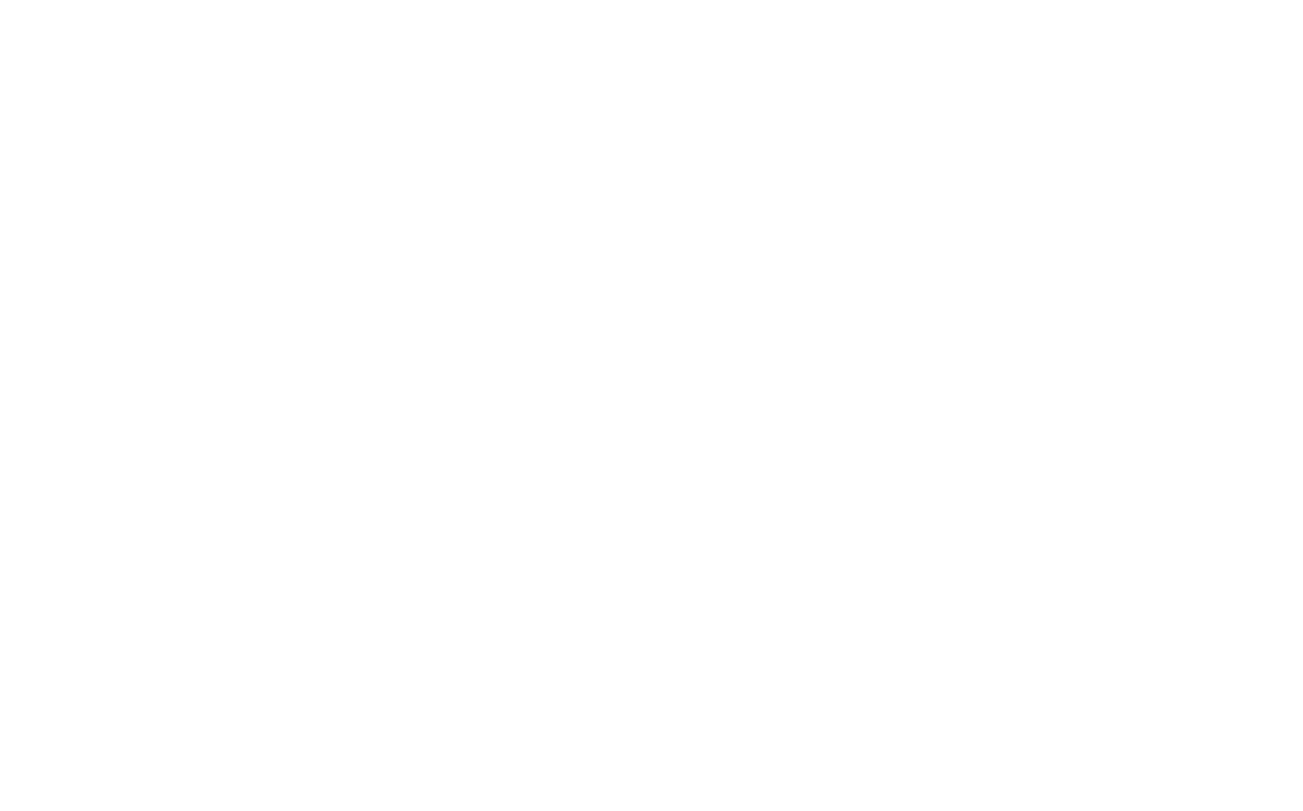
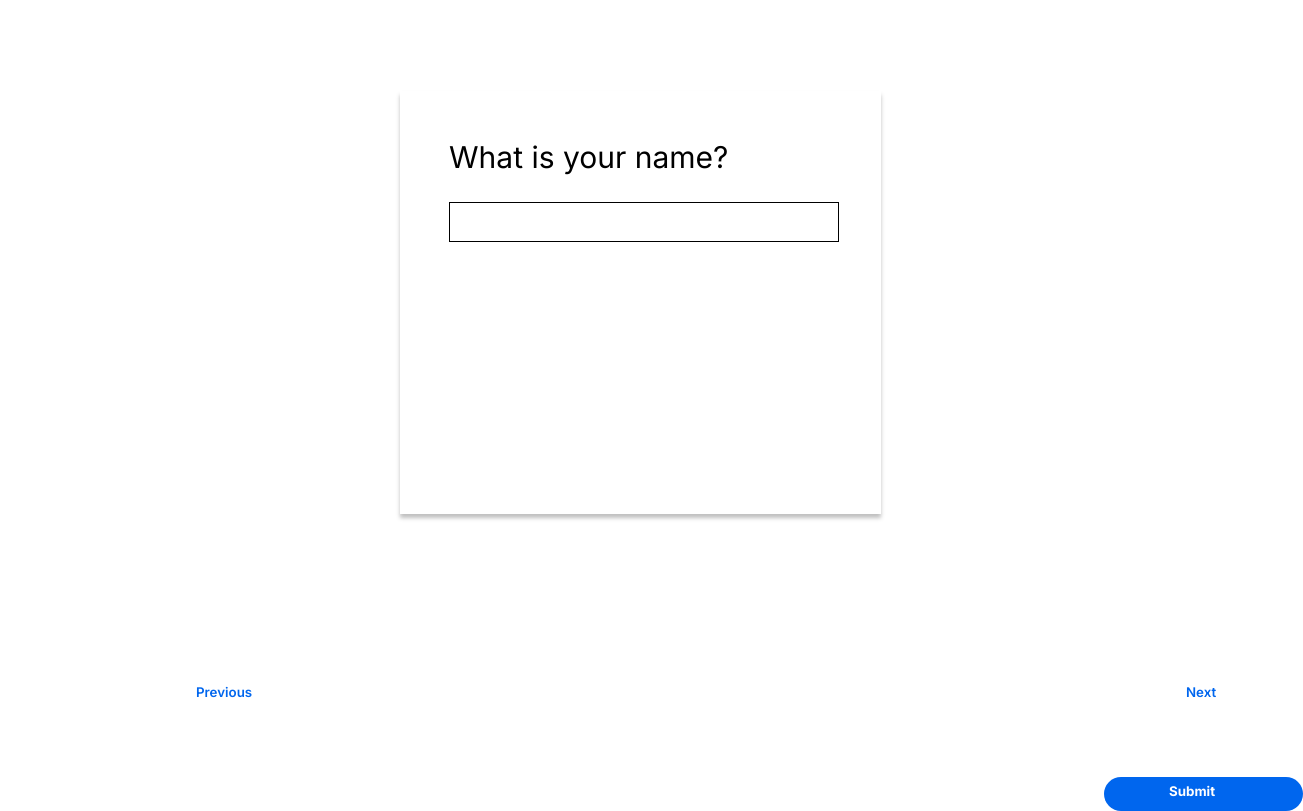
Before and after one commit to Lincoln-Madaraka/Fitness_web_app-FRONTEND, a React (Vite) app: page /quiz in a window 1280 px wide. Before the commit this address had no page. Shown: the whole page, 1303 px wide, since content can reach past the window. Built offline with nearby package versions, Linux system fonts and the light colour scheme.

Commit message:
props added to name and weight component

```diff
--- a/src/App.jsx
+++ b/src/App.jsx
@@ -6,6 +6,7 @@
 import LoginForm from "./pages/LogIn"
 import Page from "./pages/LandingPage"
 import Register from "./pages/SignIn"
+import Quiz from "./pages/Quiz"
 
 function App() {
 
@@ -15,6 +16,7 @@
     <Route path="/" element={<Page/>}/>
     <Route path="/form" element={<LoginForm />}/>
     <Route path="/register" element={<Register/>}/>
+    <Route path="/quiz" element={<Quiz/>}/>
     </Routes>
     </BrowserRouter>
   );
--- /dev/null
+++ b/src/components/Quiz/name.jsx
@@ -0,0 +1,24 @@
+function Name({name, setName}){
+    const handleChange = (e) =>{
+        setName(e.target.value);
+    }
+
+    return(
+        <form className="absolute top-[calc(50%_-_309px)] left-[calc(50%_-_240px)] shadow-[0px_4px_4px_rgba(0,_0,_0,_0.25)] w-[481px] h-[423px]">
+          <label
+            htmlFor="name"
+            className="cursor-pointer absolute top-[48px] left-[49px] text-11xl font-inter text-black text-left">
+            What is your name?
+          </label>
+          <input
+            name="name"
+            className="bg-[transparent] absolute top-[111px] left-[49px] rounded-3xs box-border w-[390px] h-10 border-[1px] border-solid border-black"
+            type="text"
+            value={name}
+            onChange={handleChange}
+          />
+        </form>
+    )
+}
+
+export default Name;
--- /dev/null
+++ b/src/components/Quiz/weight.jsx
@@ -0,0 +1,24 @@
+function Weight({weight, setWeight}){
+    const handleChange = (e) =>{
+        setWeight(e.target.value);
+    }
+
+    return(
+        <form className="absolute top-[calc(50%_-_309px)] left-[calc(50%_-_240px)] shadow-[0px_4px_4px_rgba(0,_0,_0,_0.25)] w-[481px] h-[423px]">
+          <label
+            htmlFor="name"
+            className="cursor-pointer absolute top-[48px] left-[49px] text-11xl font-inter text-black text-left">
+            What is your weight (in Kg)?
+          </label>
+          <input
+            name="name"
+            className="bg-[transparent] absolute top-[111px] left-[49px] rounded-3xs box-border w-[390px] h-10 border-[1px] border-solid border-black"
+            type="text"
+            value = {weight}
+            onChange = {handleChange}
+          />
+        </form>
+    )
+}
+
+export default Weight;
--- /dev/null
+++ b/src/pages/Quiz.jsx
@@ -0,0 +1,74 @@
+import { useState } from "react";
+import NameCard from "../components/Quiz/name";
+import WeightCard from "../components/Quiz/weight";
+
+const Quiz = () =>{
+
+    const [Info, setInfo] = useState({
+        name:'',
+        height: '',
+        weight: '',
+        allergies: [],
+        goal:''
+    });
+
+    const [Index, setIndex] = useState(0);
+
+
+    const handleNext= () =>{
+        if(Index < options.length-1)
+            setIndex(Index + 1);
+        console.log(Info);
+    }
+
+    const handlePrev= () =>{
+        if(Index > 0)
+            setIndex(Index - 1);
+    }
+
+    const setName = (name) =>{
+        setInfo({...Info, name});
+    }
+
+    const setWeight = (weight) =>{
+        setInfo({...Info, weight});
+    }
+
+    const options=[
+        <NameCard name={Info.name} setName={setName}/>,
+        <WeightCard weight={Info.weight} setWeight={setWeight}/>
+    ]
+
+
+
+    return(
+        <>
+            {options[Index]}
+            <button
+            className="cursor-pointer [border:none] p-0 bg-royalblue absolute top-[777px] left-[1104px] rounded-[18px] w-[199px] h-[34px]">
+            <b className="absolute top-[6px] left-[65px] text-lg font-inter text-white text-left">
+                Submit
+            </b>
+            </button>
+
+            <button
+            onClick={handlePrev}
+            className="cursor-pointer [border:none] p-0 bg-[transparent] absolute top-[678px] left-[151px] w-[199px] h-[34px]">
+            <div className="absolute top-[6px] left-[45px] text-lg font-semibold font-inter text-royalblue text-left">
+                Previous
+            </div>
+            </button>
+
+            <button
+            onClick={handleNext}
+            className="cursor-pointer [border:none] p-0 bg-[transparent] absolute top-[678px] left-[1104px] w-[199px] h-[34px]">
+            <div className="absolute top-[6px] left-[82px] text-lg font-semibold font-inter text-royalblue text-left">
+                Next
+            </div>
+            </button>
+        </>
+
+    );
+}
+
+export default Quiz;
```
Also changed, not shown: src/components/Quiz/Allergies.jsx (added), src/components/Quiz/Goal.jsx (added), src/components/Quiz/height.jsx (added).
